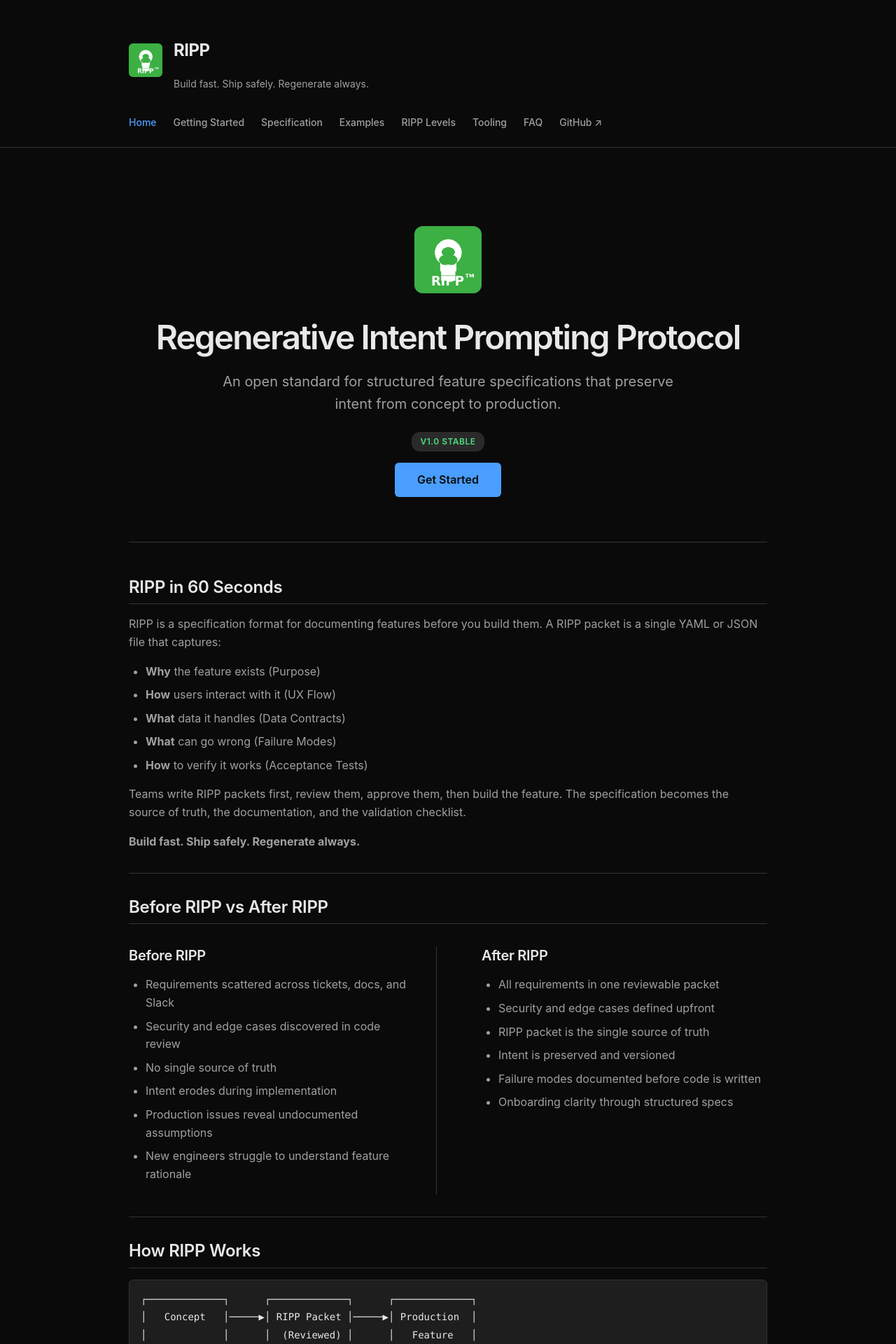
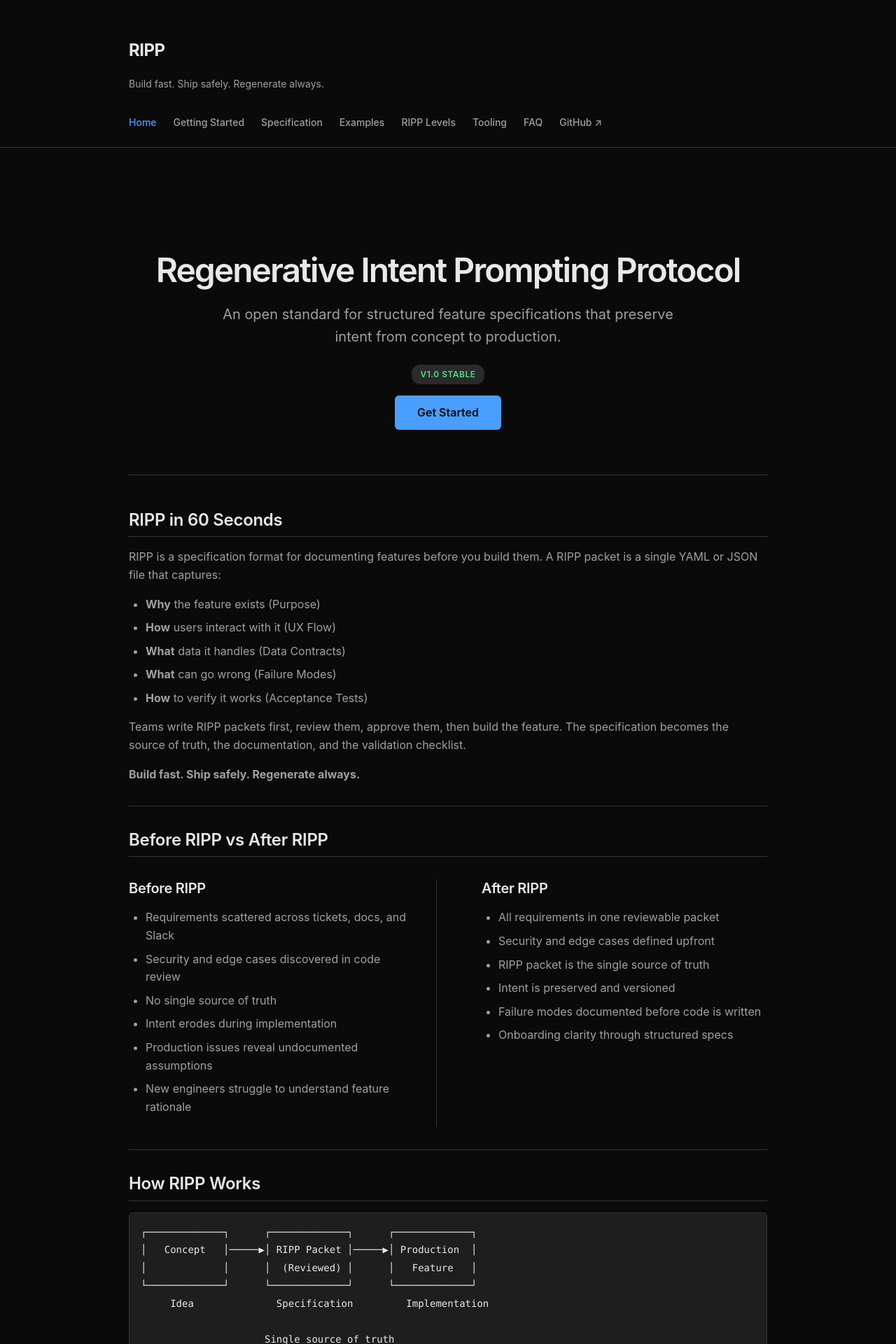
Before and after one commit to Dylan-Natter/ripp-protocol, a Jekyll site: the page built from docs/index.md, in a window 1280 px wide. Shown: the top 1920 px of the page at 70% size. Built offline with Jekyll 4.4.1, drawn with Linux system fonts in a browser that asks for light colours.

Commit message:
Remove logos from pages to fix scaling issues
Co-authored-by: Dylan-Natter <69005338+Dylan-Natter@users.noreply.github.com>

```diff
--- a/docs/_layouts/default.html
+++ b/docs/_layouts/default.html
@@ -13,9 +13,6 @@
     <div class="container">
       <div class="header-content">
         <div class="header-branding">
-          <a href="{{ '/' | relative_url }}" class="logo-link">
-            <img src="{{ '/assets/icon.png' | relative_url }}" alt="RIPP Logo" class="site-logo">
-          </a>
           <div class="header-text">
             <h1 class="site-title"><a href="{{ '/' | relative_url }}">RIPP</a></h1>
             <p class="site-tagline">Build fast. Ship safely. Regenerate always.</p>
--- a/docs/assets/style.css
+++ b/docs/assets/style.css
@@ -56,22 +56,7 @@ body {
   gap: 16px;
 }
 
-.logo-link {
-  display: block;
-  line-height: 0;
-}
 
-.site-logo {
-  width: 48px;
-  height: 48px;
-  border-radius: 6px;
-  flex-shrink: 0;
-  transition: transform 0.2s ease;
-}
-
-.site-logo:hover {
-  transform: scale(1.05);
-}
 
 .header-text {
   display: flex;
@@ -251,14 +236,7 @@ hr {
   margin-bottom: 48px;
 }
 
-.hero-logo {
-  width: 96px;
-  height: 96px;
-  margin: 0 auto 24px;
-  border-radius: 12px;
-  display: block;
-  box-shadow: 0 4px 12px var(--accent-glow);
-}
+
 
 .hero h1 {
   font-size: 48px;
@@ -378,16 +356,7 @@ hr {
     font-size: 18px;
   }
 
-  .hero-logo {
-    width: 72px;
-    height: 72px;
-    margin-bottom: 16px;
-  }
 
-  .site-logo {
-    width: 40px;
-    height: 40px;
-  }
 
   .header-branding {
     gap: 12px;
--- a/docs/index.md
+++ b/docs/index.md
@@ -4,7 +4,6 @@ title: 'RIPP - Regenerative Intent Prompting Protocol'
 ---
 
 <div class="hero">
-  <img src="{{ '/assets/icon.png' | relative_url }}" alt="RIPP Logo" class="hero-logo">
   <h1>Regenerative Intent Prompting Protocol</h1>
   <p>An open standard for structured feature specifications that preserve intent from concept to production.</p>
   <span class="status-badge">v1.0 Stable</span>
```
